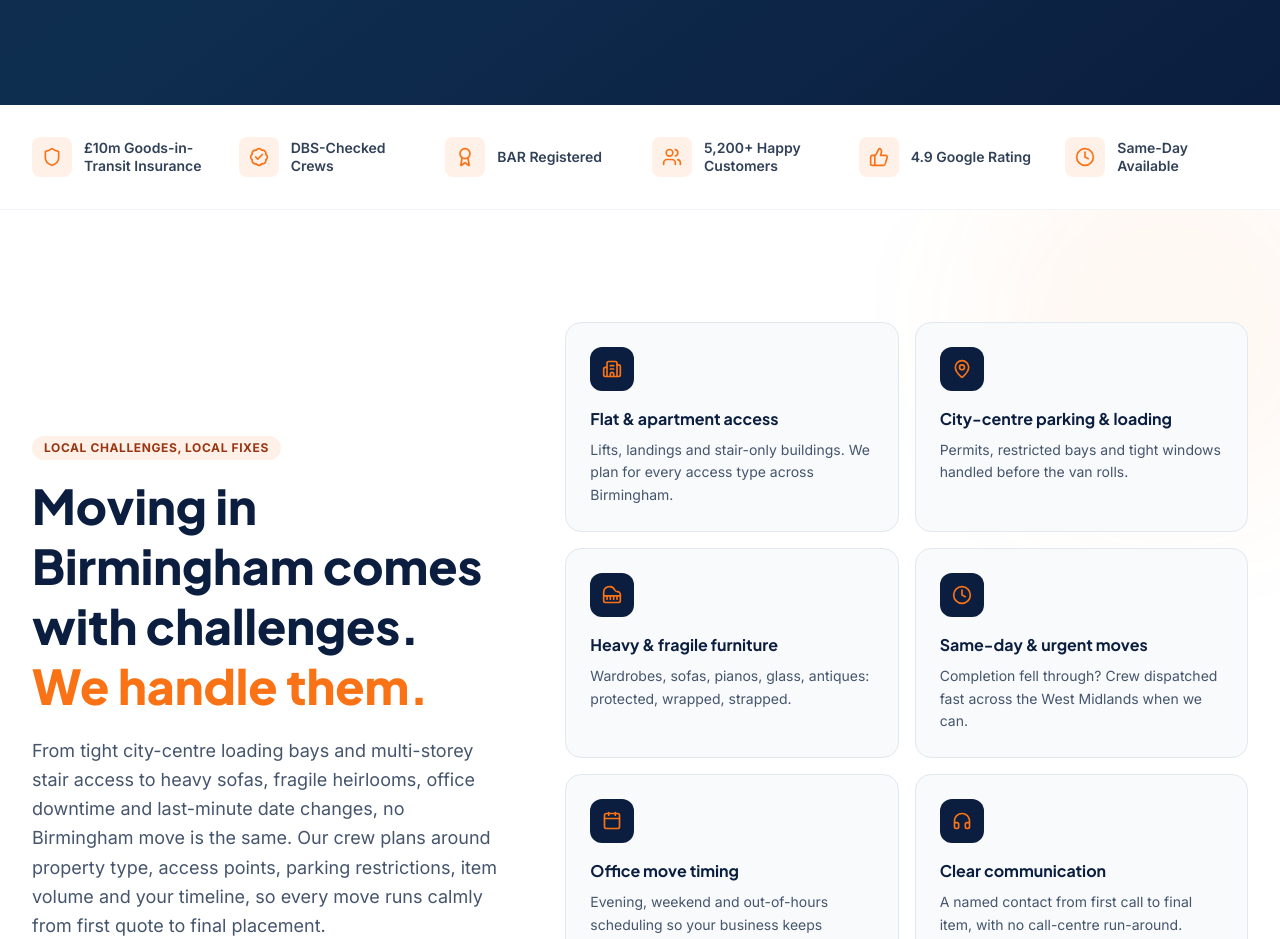
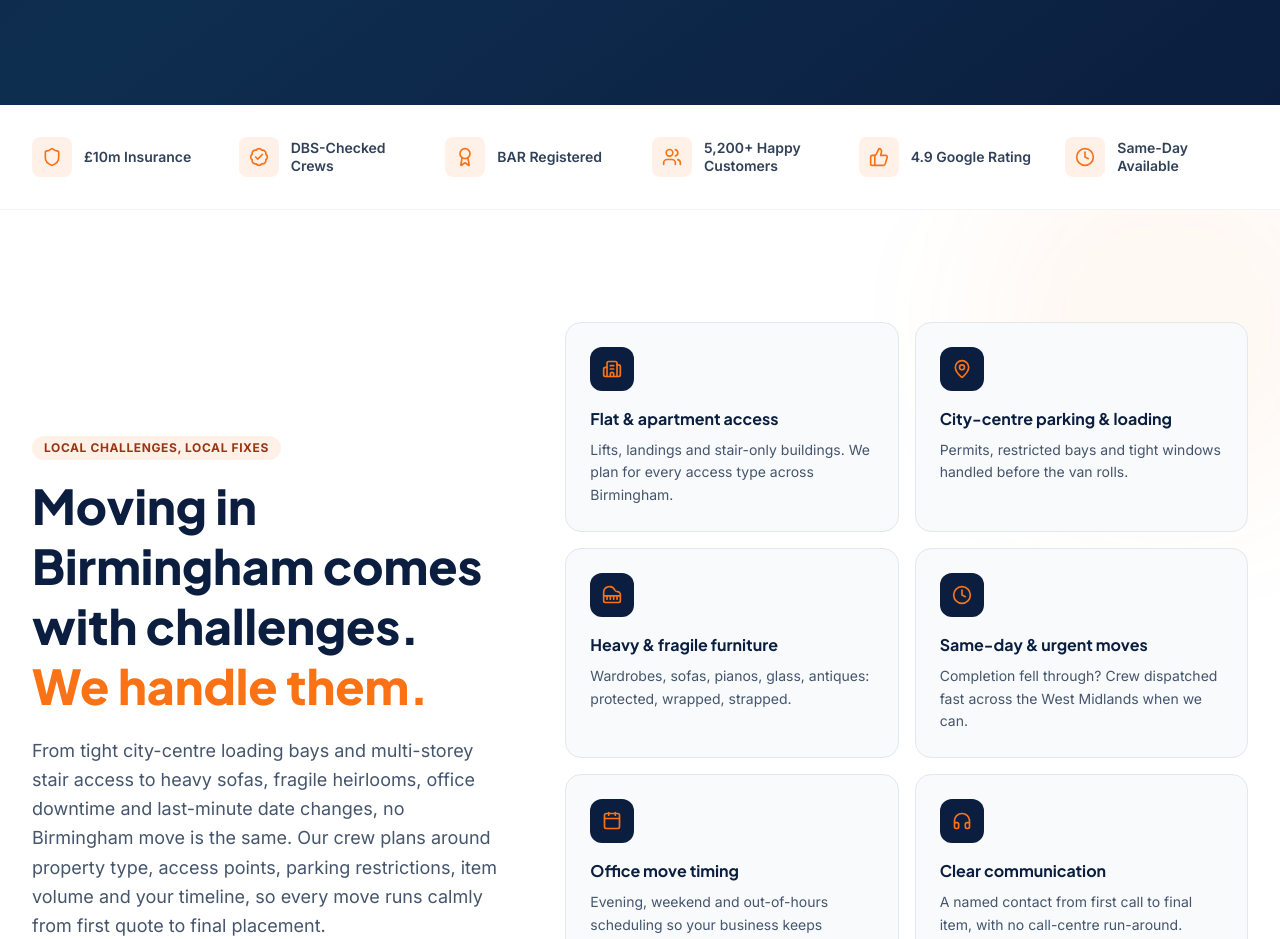
Before and after one commit to atifjan2019/Birmingham-Removals, a Next.js app: page / in a window 1280 px wide. Shown: the part 960-1899 px from the top of the page. Built offline with nearby package versions, Linux system fonts and the light colour scheme; no server answers.

Commit message:
Update page metadata and schema to enhance SEO for Birmingham Removals

```diff
--- a/src/components/TrustBar.js
+++ b/src/components/TrustBar.js
@@ -1,7 +1,7 @@
 import { Shield, Award, Users, ThumbsUp, Clock, BadgeCheck } from "lucide-react";
 
 const badges = [
-  { icon: Shield, label: "£10m Goods-in-Transit Insurance" },
+  { icon: Shield, label: "£10m Insurance" },
   { icon: BadgeCheck, label: "DBS-Checked Crews" },
   { icon: Award, label: "BAR Registered" },
   { icon: Users, label: "5,200+ Happy Customers" },
```
